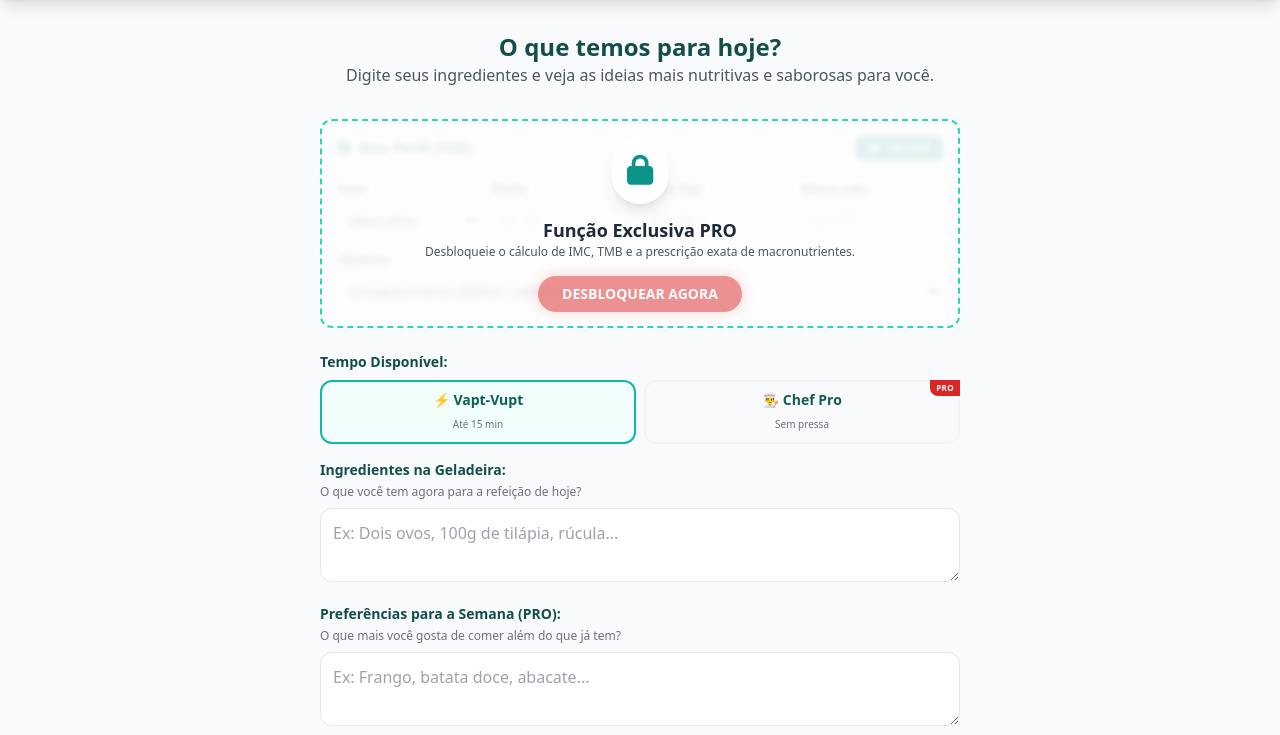
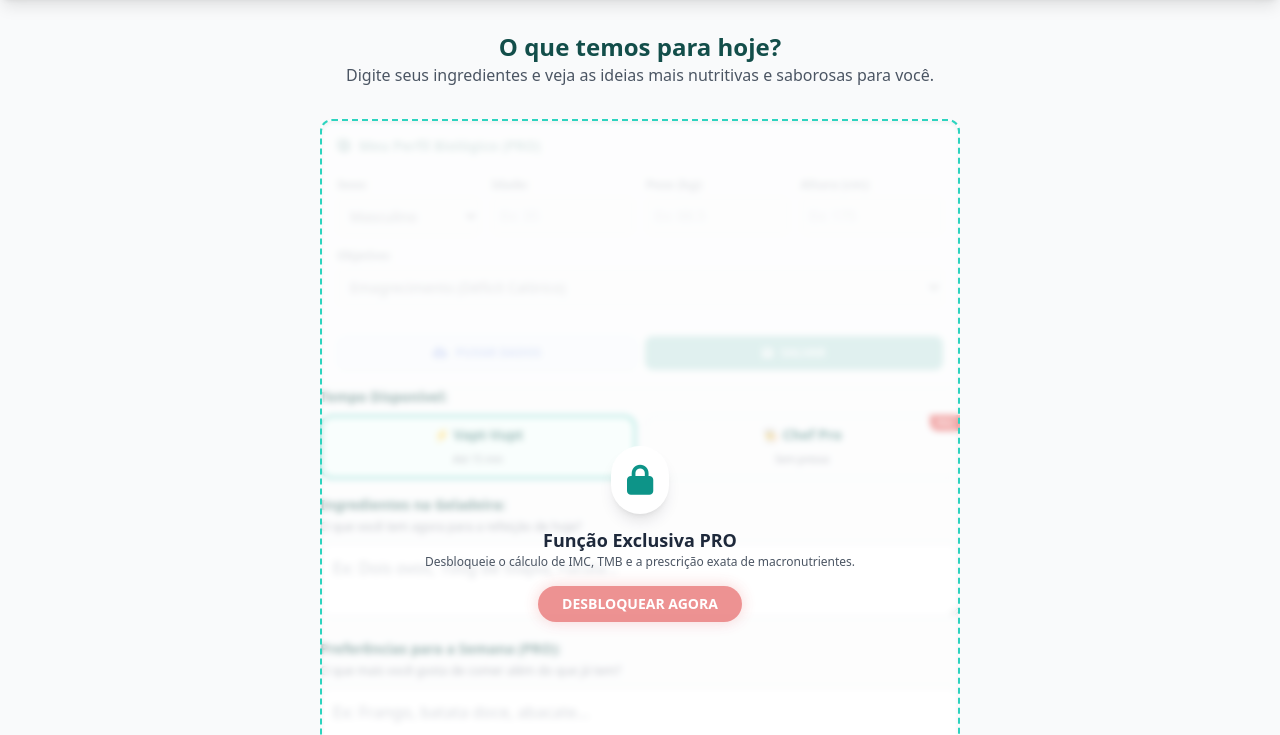
Before and after one commit to keltonkirtan-art/NutriScanAI, a plain HTML site: page templates/index.html in a window 1280 px wide. Shown: the part 65-800 px from the top of the page. Drawn offline with nearby package versions, Linux system fonts and the light colour scheme.

Commit message:
update 19

```diff
--- a/templates/index.html
+++ b/templates/index.html
@@ -100,14 +100,9 @@
             </div>
 
             <div id="painel-clinico" class="opacity-30 pointer-events-none select-none bg-white p-4 rounded-xl border border-gray-200 shadow-sm">
-                <div class="flex justify-between items-center mb-3 border-b border-gray-100 pb-2">
-                    <h3 class="text-sm font-bold text-teal-800">
-                        <i class="fas fa-notes-medical mr-1"></i> Meu Perfil (PRO)
-                    </h3>
-                    <button onclick="salvarPerfilManual(event)" class="bg-teal-600 text-white px-3 py-1 rounded-md text-xs font-bold hover:bg-teal-700 transition shadow-sm">
-                        <i class="fas fa-save mr-1"></i> SALVAR
-                    </button>
-                </div>
+                <h3 class="text-sm font-bold text-teal-800 mb-3 border-b border-gray-100 pb-2">
+                    <i class="fas fa-notes-medical mr-1"></i> Meu Perfil Biológico (PRO)
+                </h3>
 
                 <div class="grid grid-cols-2 md:grid-cols-4 gap-3 mb-3">
                     <div>
@@ -131,7 +126,7 @@
                     </div>
                 </div>
 
-                <div>
+                <div class="mb-4">
                     <label class="block text-xs font-bold mb-1 text-slate-700">Objetivo:</label>
                     <select id="objetivo" class="w-full p-2 border border-gray-200 rounded-lg text-sm bg-gray-50">
                         <option value="emagrecimento">Emagrecimento (Déficit Calórico)</option>
@@ -140,8 +135,16 @@
                         <option value="performance">Performance Esportiva</option>
                     </select>
                 </div>
+
+                <div class="flex gap-2 pt-3 border-t border-gray-100">
+                    <button onclick="carregarPerfilManual(event)" class="flex-1 bg-blue-50 text-blue-700 px-3 py-2 rounded-lg text-xs font-bold hover:bg-blue-100 transition shadow-sm flex items-center justify-center border border-blue-200">
+                        <i class="fas fa-cloud-download-alt mr-2"></i> PUXAR DADOS
+                    </button>
+                    <button onclick="salvarPerfilManual(event)" class="flex-1 bg-teal-600 text-white px-3 py-2 rounded-lg text-xs font-bold hover:bg-teal-700 transition shadow-sm flex items-center justify-center">
+                        <i class="fas fa-save mr-2"></i> SALVAR
+                    </button>
+                </div>
             </div>
-        </div>
 
         <div class="mb-4">
             <label class="block text-sm font-semibold mb-2 text-teal-900">Tempo Disponível:</label>
@@ -297,7 +300,7 @@
             btnSemanal.classList.add('bg-red-600', 'text-white', 'hover:bg-red-700');
 
             // 👇 PUXA OS DADOS SALVOS ASSIM QUE DESBLOQUEAR A TELA
-            carregarPerfil();
+           // carregarPerfil();
         }
 
 	    // Fica "escutando" se o usuário fez login ou logout
@@ -439,37 +442,49 @@
         // 3.5 FUNÇÕES DE MEMÓRIA (BANCO DE DADOS)
         // ==========================================
 
-        async function carregarPerfil() {
-            if (!usuarioLogado) return;
+        async function carregarPerfilManual(event) {
+            if (!usuarioLogado) {
+                alert("Você precisa estar logado para puxar seus dados.");
+                return;
+            }
+
+            // Efeito visual de carregando no botão
+            const btn = event.currentTarget;
+            const textoOriginal = btn.innerHTML;
+            btn.innerHTML = '<i class="fas fa-spinner fa-spin mr-2"></i> BUSCANDO...';
+            btn.disabled = true;
 
             try {
-                // Busca os dados do usuário no Supabase
+                // Força a ida ao Supabase
                 const { data, error } = await clienteSupabase
                     .from('perfis')
                     .select('*')
                     .eq('id', usuarioLogado.id)
                     .maybeSingle();
 
-                // Se houver bloqueio do banco, ele vai te avisar na tela!
                 if (error) {
-                    alert("Erro ao puxar seus dados: " + error.message);
-                    console.error("Erro na leitura:", error);
-                    return;
-                }
-
-                // Se encontrou os dados, preenche a tela imediatamente
-                if (data) {
+                    alert("Erro ao puxar dados: " + error.message);
+                } else if (data) {
+                    // Preenche a tela
                     if(data.sexo) document.getElementById('sexo').value = data.sexo;
                     if(data.idade) document.getElementById('idade').value = data.idade;
                     if(data.peso) document.getElementById('peso').value = data.peso;
                     if(data.altura) document.getElementById('altura').value = data.altura;
                     if(data.objetivo) document.getElementById('objetivo').value = data.objetivo;
 
-                    // Salva na memória global se ele é assinante PRO
                     window.usuarioIsPro = data.is_pro || false;
+
+                    alert("✅ Seus dados foram carregados com sucesso!");
+                } else {
+                    alert("Você ainda não tem um perfil salvo. Preencha os dados e clique em SALVAR.");
                 }
             } catch (err) {
-                console.error("Erro grave no Javascript ao carregar: ", err);
+                console.error("Erro na leitura: ", err);
+                alert("Erro de conexão ao tentar ler o banco de dados.");
+            } finally {
+                // Volta o botão ao normal
+                btn.innerHTML = textoOriginal;
+                btn.disabled = false;
             }
         }
 
```
